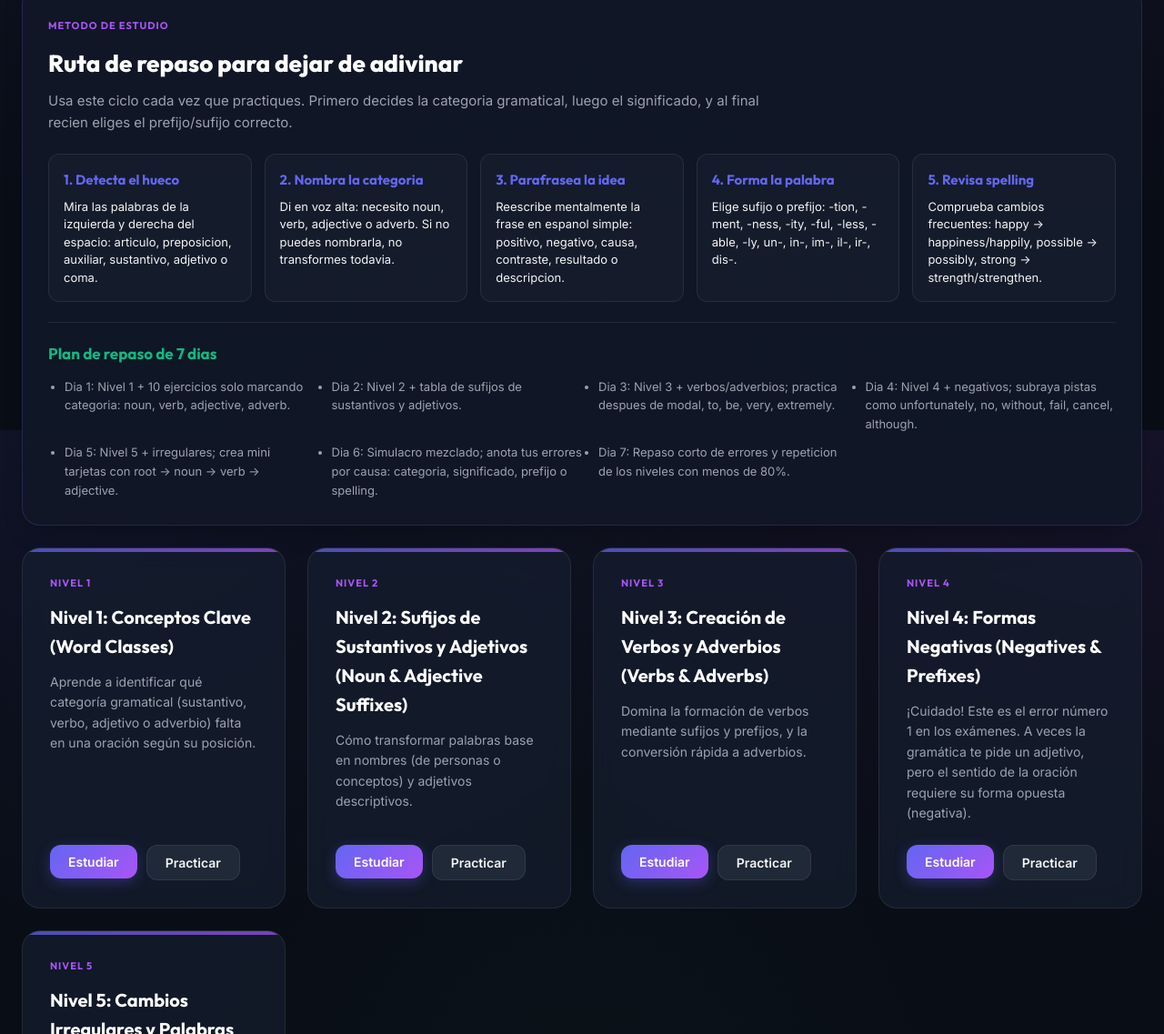
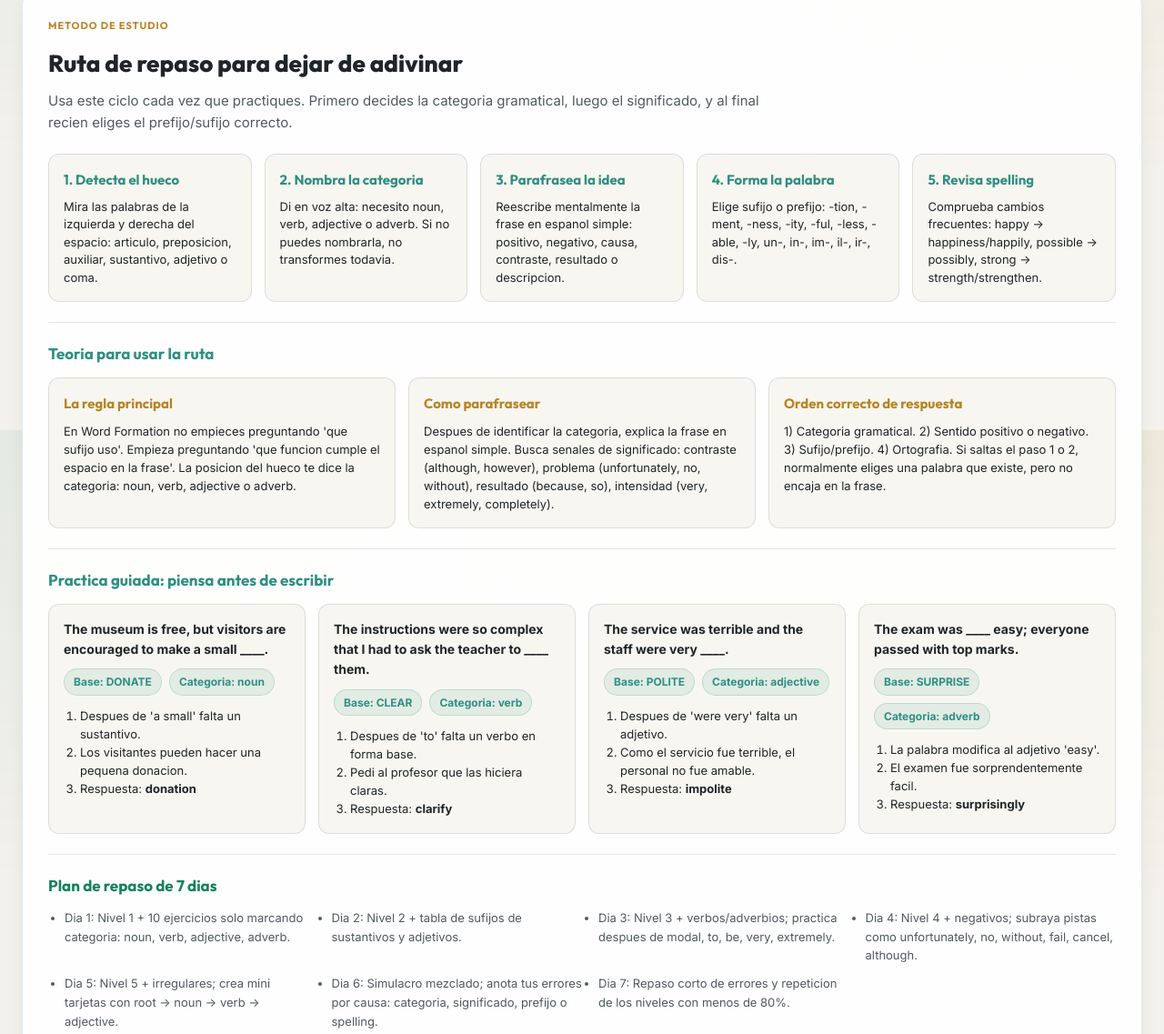
Before and after one commit to martinjbc/word_formation, a website: page index.html in a window 1280 px wide. Shown: the part 327-1464 px from the top of the page at 91% size. Drawn offline with Linux system fonts and the light colour scheme.

Commit message:
cambiando de color

```diff
--- a/app.js
+++ b/app.js
@@ -120,6 +120,36 @@ function renderStudyPlan(container, plan) {
           <span>${step.detail}</span>
         </div>
       `).join('')}
+    </div>
+    <div class="study-theory">
+      <h4>Teoria para usar la ruta</h4>
+      <div class="study-theory-grid">
+        ${plan.theory.map(item => `
+          <div class="study-theory-card">
+            <strong>${item.title}</strong>
+            <p>${item.content}</p>
+          </div>
+        `).join('')}
+      </div>
+    </div>
+    <div class="guided-practice">
+      <h4>Practica guiada: piensa antes de escribir</h4>
+      <div class="guided-practice-grid">
+        ${plan.guidedPractice.map(item => `
+          <div class="guided-practice-card">
+            <p class="guided-sentence">${item.sentence}</p>
+            <div class="guided-meta">
+              <span>Base: ${item.base}</span>
+              <span>Categoria: ${item.category}</span>
+            </div>
+            <ol>
+              <li>${item.clue}</li>
+              <li>${item.paraphrase}</li>
+              <li>Respuesta: <strong>${item.answer}</strong></li>
+            </ol>
+          </div>
+        `).join('')}
+      </div>
     </div>
     <div class="weekly-review">
       <h4>Plan de repaso de 7 dias</h4>
--- a/data.js
+++ b/data.js
@@ -2,6 +2,54 @@ const WORD_FORMATION_DATA = {
   studyPlan: {
     title: "Ruta de repaso para dejar de adivinar",
     description: "Usa este ciclo cada vez que practiques. Primero decides la categoria gramatical, luego el significado, y al final recien eliges el prefijo/sufijo correcto.",
+    theory: [
+      {
+        title: "La regla principal",
+        content: "En Word Formation no empieces preguntando 'que sufijo uso'. Empieza preguntando 'que funcion cumple el espacio en la frase'. La posicion del hueco te dice la categoria: noun, verb, adjective o adverb."
+      },
+      {
+        title: "Como parafrasear",
+        content: "Despues de identificar la categoria, explica la frase en espanol simple. Busca senales de significado: contraste (although, however), problema (unfortunately, no, without), resultado (because, so), intensidad (very, extremely, completely)."
+      },
+      {
+        title: "Orden correcto de respuesta",
+        content: "1) Categoria gramatical. 2) Sentido positivo o negativo. 3) Sufijo/prefijo. 4) Ortografia. Si saltas el paso 1 o 2, normalmente eliges una palabra que existe, pero no encaja en la frase."
+      }
+    ],
+    guidedPractice: [
+      {
+        sentence: "The museum is free, but visitors are encouraged to make a small ____.",
+        base: "DONATE",
+        category: "noun",
+        clue: "Despues de 'a small' falta un sustantivo.",
+        paraphrase: "Los visitantes pueden hacer una pequena donacion.",
+        answer: "donation"
+      },
+      {
+        sentence: "The instructions were so complex that I had to ask the teacher to ____ them.",
+        base: "CLEAR",
+        category: "verb",
+        clue: "Despues de 'to' falta un verbo en forma base.",
+        paraphrase: "Pedi al profesor que las hiciera claras.",
+        answer: "clarify"
+      },
+      {
+        sentence: "The service was terrible and the staff were very ____.",
+        base: "POLITE",
+        category: "adjective",
+        clue: "Despues de 'were very' falta un adjetivo.",
+        paraphrase: "Como el servicio fue terrible, el personal no fue amable.",
+        answer: "impolite"
+      },
+      {
+        sentence: "The exam was ____ easy; everyone passed with top marks.",
+        base: "SURPRISE",
+        category: "adverb",
+        clue: "La palabra modifica al adjetivo 'easy'.",
+        paraphrase: "El examen fue sorprendentemente facil.",
+        answer: "surprisingly"
+      }
+    ],
     steps: [
       {
         label: "1. Detecta el hueco",
--- a/styles.css
+++ b/styles.css
@@ -3,39 +3,39 @@
 
 :root {
   /* Colors */
-  --bg-primary: #090d16;
-  --bg-secondary: #111827;
-  --bg-tertiary: #1f2937;
+  --bg-primary: #f3f1eb;
+  --bg-secondary: #ffffff;
+  --bg-tertiary: #e5e0d4;
 
-  --card-bg: rgba(22, 31, 48, 0.7);
-  --card-border: rgba(255, 255, 255, 0.08);
+  --card-bg: rgba(255, 255, 255, 0.9);
+  --card-border: rgba(35, 43, 45, 0.12);
 
-  --text-primary: #f3f4f6;
-  --text-secondary: #9ca3af;
-  --text-muted: #6b7280;
+  --text-primary: #1f2528;
+  --text-secondary: #4f5b5f;
+  --text-muted: #7b8588;
 
-  --primary: #6366f1; /* Indigo */
-  --primary-hover: #4f46e5;
-  --primary-glow: rgba(99, 102, 241, 0.15);
+  --primary: #2f8f83;
+  --primary-hover: #24776d;
+  --primary-glow: rgba(47, 143, 131, 0.16);
 
-  --accent: #a855f7; /* Purple */
-  --accent-glow: rgba(168, 85, 247, 0.15);
+  --accent: #b88424;
+  --accent-glow: rgba(184, 132, 36, 0.16);
 
-  --success: #10b981; /* Emerald */
-  --success-glow: rgba(16, 185, 129, 0.1);
-  --success-border: rgba(16, 185, 129, 0.3);
+  --success: #16815f;
+  --success-glow: rgba(22, 129, 95, 0.1);
+  --success-border: rgba(22, 129, 95, 0.28);
 
-  --error: #ef4444; /* Rose */
-  --error-glow: rgba(239, 68, 68, 0.1);
-  --error-border: rgba(239, 68, 68, 0.3);
+  --error: #b93d35;
+  --error-glow: rgba(185, 61, 53, 0.1);
+  --error-border: rgba(185, 61, 53, 0.28);
 
   --warning: #f59e0b; /* Amber */
 
   /* Class Colors for Badges */
-  --badge-verb: #3b82f6;
-  --badge-noun: #ec4899;
-  --badge-adj: #10b981;
-  --badge-adv: #8b5cf6;
+  --badge-verb: #2f74a8;
+  --badge-noun: #b85d63;
+  --badge-adj: #2f8a55;
+  --badge-adv: #7a5ca8;
 
   /* Fonts */
   --font-title: 'Outfit', 'Inter', sans-serif;
@@ -46,7 +46,7 @@
   --radius-md: 12px;
   --radius-lg: 20px;
   --transition: all 0.3s cubic-bezier(0.4, 0, 0.2, 1);
-  --shadow: 0 10px 30px -15px rgba(0, 0, 0, 0.5);
+  --shadow: 0 12px 28px -18px rgba(35, 43, 45, 0.34);
   --blur: blur(12px);
 }
 
@@ -59,9 +59,8 @@
 body {
   background-color: var(--bg-primary);
   background-image:
-    radial-gradient(at 0% 0%, rgba(99, 102, 241, 0.08) 0px, transparent 50%),
-    radial-gradient(at 100% 0%, rgba(168, 85, 247, 0.08) 0px, transparent 50%),
-    radial-gradient(at 50% 100%, rgba(16, 185, 129, 0.03) 0px, transparent 50%);
+    radial-gradient(at 0% 0%, rgba(47, 143, 131, 0.08) 0px, transparent 46%),
+    radial-gradient(at 100% 0%, rgba(184, 132, 36, 0.08) 0px, transparent 46%);
   background-attachment: fixed;
   color: var(--text-primary);
   font-family: var(--font-body);
@@ -112,7 +111,7 @@ header {
 
 .logo-icon {
   background: linear-gradient(135deg, var(--primary), var(--accent));
-  color: white;
+  color: #ffffff;
   width: 42px;
   height: 42px;
   border-radius: var(--radius-md);
@@ -122,7 +121,7 @@ header {
   font-family: var(--font-title);
   font-weight: 800;
   font-size: 24px;
-  box-shadow: 0 0 20px rgba(99, 102, 241, 0.4);
+  box-shadow: 0 8px 18px rgba(47, 143, 131, 0.22);
 }
 
 .logo-text h1 {
@@ -130,7 +129,7 @@ header {
   font-size: 22px;
   font-weight: 700;
   letter-spacing: -0.5px;
-  background: linear-gradient(to right, #ffffff, #d1d5db);
+  background: linear-gradient(to right, #172022, #2f8f83);
   -webkit-background-clip: text;
   -webkit-text-fill-color: transparent;
 }
@@ -147,7 +146,7 @@ header {
 .nav-tabs {
   display: flex;
   gap: 8px;
-  background: rgba(17, 24, 39, 0.8);
+  background: rgba(255, 255, 255, 0.74);
   padding: 6px;
   border-radius: var(--radius-md);
   border: 1px solid var(--card-border);
@@ -178,9 +177,9 @@ header {
 }
 
 .tab-btn.active {
-  color: white;
+  color: #ffffff;
   background: var(--primary);
-  box-shadow: 0 4px 12px rgba(99, 102, 241, 0.3);
+  box-shadow: 0 5px 12px rgba(47, 143, 131, 0.2);
 }
 
 /* Main Content Area */
@@ -221,7 +220,7 @@ main {
   font-weight: 800;
   margin-bottom: 12px;
   letter-spacing: -0.5px;
-  background: linear-gradient(135deg, #ffffff 0%, #a855f7 100%);
+  background: linear-gradient(135deg, #172022 0%, #2f8f83 100%);
   -webkit-background-clip: text;
   -webkit-text-fill-color: transparent;
 }
@@ -243,8 +242,8 @@ main {
 
 .study-plan-panel {
   grid-column: 1 / -1;
-  background: rgba(17, 24, 39, 0.9);
-  border: 1px solid rgba(99, 102, 241, 0.22);
+  background: rgba(255, 255, 255, 0.92);
+  border: 1px solid rgba(47, 143, 131, 0.18);
   border-radius: var(--radius-lg);
   padding: 28px;
   box-shadow: var(--shadow);
@@ -259,7 +258,7 @@ main {
   font-family: var(--font-title);
   font-size: 26px;
   font-weight: 800;
-  color: white;
+  color: var(--text-primary);
   margin-bottom: 8px;
 }
 
@@ -276,7 +275,7 @@ main {
 
 .study-step {
   min-height: 132px;
-  background: rgba(255, 255, 255, 0.025);
+  background: #f8f6f0;
   border: 1px solid var(--card-border);
   border-radius: var(--radius-md);
   padding: 16px;
@@ -295,6 +294,79 @@ main {
   color: var(--text-primary);
   font-size: 13px;
   line-height: 1.5;
+}
+
+.study-theory,
+.guided-practice {
+  margin-top: 22px;
+  padding-top: 20px;
+  border-top: 1px solid var(--card-border);
+}
+
+.study-theory h4,
+.guided-practice h4 {
+  font-family: var(--font-title);
+  font-size: 17px;
+  color: var(--primary);
+  margin-bottom: 12px;
+}
+
+.study-theory-grid,
+.guided-practice-grid {
+  display: grid;
+  grid-template-columns: repeat(auto-fit, minmax(250px, 1fr));
+  gap: 14px;
+}
+
+.study-theory-card,
+.guided-practice-card {
+  background: #f8f6f0;
+  border: 1px solid var(--card-border);
+  border-radius: var(--radius-md);
+  padding: 16px;
+}
+
+.study-theory-card strong {
+  display: block;
+  color: var(--accent);
+  font-family: var(--font-title);
+  font-size: 15px;
+  margin-bottom: 8px;
+}
+
+.study-theory-card p,
+.guided-practice-card li {
+  color: var(--text-primary);
+  font-size: 13px;
+  line-height: 1.55;
+}
+
+.guided-sentence {
+  color: var(--text-primary);
+  font-weight: 700;
+  font-size: 14px;
+  margin-bottom: 10px;
+}
+
+.guided-meta {
+  display: flex;
+  flex-wrap: wrap;
+  gap: 8px;
+  margin-bottom: 12px;
+}
+
+.guided-meta span {
+  background: rgba(47, 143, 131, 0.1);
+  border: 1px solid rgba(47, 143, 131, 0.2);
+  border-radius: 999px;
+  color: var(--primary);
+  font-size: 12px;
+  font-weight: 700;
+  padding: 4px 10px;
+}
+
+.guided-practice-card ol {
+  padding-left: 18px;
 }
 
 .weekly-review {
@@ -350,7 +422,7 @@ main {
 
 .roadmap-card:hover {
   transform: translateY(-5px);
-  border-color: rgba(99, 102, 241, 0.3);
+  border-color: rgba(47, 143, 131, 0.28);
   box-shadow: var(--shadow), 0 0 20px var(--primary-glow);
 }
 
@@ -374,7 +446,7 @@ main {
   font-size: 20px;
   font-weight: 700;
   margin-bottom: 12px;
-  color: white;
+  color: var(--text-primary);
 }
 
 .roadmap-card p {
@@ -407,26 +479,26 @@ main {
 }
 
 .btn:hover {
-  background: var(--text-muted);
-  border-color: var(--text-secondary);
+  background: #d9d2c4;
+  border-color: rgba(35, 43, 45, 0.18);
 }
 
 .btn-primary {
   background: linear-gradient(135deg, var(--primary), var(--accent));
-  color: white;
+  color: #ffffff;
   border: none;
-  box-shadow: 0 4px 15px rgba(99, 102, 241, 0.3);
+  box-shadow: 0 4px 14px rgba(47, 143, 131, 0.2);
 }
 
 .btn-primary:hover {
   transform: translateY(-2px);
-  box-shadow: 0 6px 20px rgba(99, 102, 241, 0.5);
+  box-shadow: 0 6px 18px rgba(47, 143, 131, 0.28);
   background: linear-gradient(135deg, var(--primary), var(--accent));
 }
 
 .btn-success {
   background: var(--success);
-  color: white;
+  color: #ffffff;
   border: none;
 }
 
@@ -486,12 +558,12 @@ main {
 }
 
 .theory-nav-link:hover {
-  background: rgba(255, 255, 255, 0.02);
+  background: rgba(47, 143, 131, 0.08);
   color: var(--text-primary);
 }
 
 .theory-nav-link.active {
-  background: rgba(99, 102, 241, 0.1);
+  background: rgba(47, 143, 131, 0.12);
   color: var(--primary);
   font-weight: 600;
 }
@@ -525,7 +597,7 @@ main {
   font-family: var(--font-title);
   font-size: 28px;
   font-weight: 800;
-  color: white;
+  color: var(--text-primary);
   margin-bottom: 8px;
 }
 
@@ -535,7 +607,7 @@ main {
 }
 
 .tip-box {
-  background: rgba(255, 255, 255, 0.02);
+  background: #f8f6f0;
   border: 1px solid var(--card-border);
   border-radius: var(--radius-md);
   padding: 24px;
@@ -578,11 +650,11 @@ main {
 
 .search-input {
   width: 100%;
-  background: rgba(17, 24, 39, 0.8);
+  background: #ffffff;
   border: 1px solid var(--card-border);
   border-radius: var(--radius-md);
   padding: 14px 16px 14px 44px;
-  color: white;
+  color: var(--text-primary);
   font-family: var(--font-body);
   font-size: 15px;
   transition: var(--transition);
@@ -618,7 +690,7 @@ main {
 }
 
 .matrix-table th {
-  background: rgba(17, 24, 39, 0.9);
+  background: #eee8dc;
   padding: 16px 20px;
   font-size: 12px;
   font-weight: 700;
@@ -640,12 +712,12 @@ main {
 }
 
 .matrix-table tr:hover {
-  background: rgba(255, 255, 255, 0.01);
+  background: rgba(47, 143, 131, 0.05);
 }
 
 .root-word {
   font-weight: 700;
-  color: white;
+  color: var(--text-primary);
   font-size: 15px;
 }
 
@@ -660,27 +732,27 @@ main {
 }
 
 .word-badge.verb {
-  background: rgba(59, 130, 246, 0.1);
-  color: #60a5fa;
-  border-color: rgba(59, 130, 246, 0.2);
+  background: rgba(47, 116, 168, 0.1);
+  color: #235f8c;
+  border-color: rgba(47, 116, 168, 0.22);
 }
 
 .word-badge.noun {
-  background: rgba(236, 72, 153, 0.1);
-  color: #f472b6;
-  border-color: rgba(236, 72, 153, 0.2);
+  background: rgba(184, 93, 99, 0.1);
+  color: #97464b;
+  border-color: rgba(184, 93, 99, 0.22);
 }
 
 .word-badge.adjective {
-  background: rgba(16, 185, 129, 0.1);
-  color: #34d399;
-  border-color: rgba(16, 185, 129, 0.2);
+  background: rgba(47, 138, 85, 0.1);
+  color: #2f754b;
+  border-color: rgba(47, 138, 85, 0.22);
 }
 
 .word-badge.adverb {
-  background: rgba(139, 92, 246, 0.1);
-  color: #a78bfa;
-  border-color: rgba(139, 92, 246, 0.2);
+  background: rgba(122, 92, 168, 0.1);
+  color: #62498b;
+  border-color: rgba(122, 92, 168, 0.22);
 }
 
 .empty-state {
@@ -710,7 +782,7 @@ main {
 
 .select-dropdown {
   background: var(--bg-secondary);
-  color: white;
+  color: var(--text-primary);
   border: 1px solid var(--card-border);
   padding: 10px 16px;
   border-radius: var(--radius-md);
@@ -756,9 +828,9 @@ main {
 }
 
 .score-badge {
-  background: rgba(168, 85, 247, 0.1);
+  background: rgba(184, 132, 36, 0.12);
   color: var(--accent);
-  border: 1px solid rgba(168, 85, 247, 0.2);
+  border: 1px solid rgba(184, 132, 36, 0.24);
   padding: 6px 14px;
   border-radius: 50px;
   font-weight: 600;
@@ -796,7 +868,7 @@ main {
   font-size: 22px;
   font-weight: 600;
   line-height: 1.6;
-  color: white;
+  color: var(--text-primary);
   margin-bottom: 30px;
 }
 
@@ -812,14 +884,14 @@ main {
 
 .word-hint {
   display: inline-block;
-  background: rgba(255, 255, 255, 0.05);
+  background: #f8f6f0;
   border: 1px solid var(--card-border);
   padding: 6px 16px;
   border-radius: 50px;
   font-size: 14px;
   font-weight: 700;
   letter-spacing: 1px;
-  color: white;
+  color: var(--text-primary);
   margin-bottom: 20px;
 }
 
@@ -830,11 +902,11 @@ main {
 
 .answer-input {
   flex: 1;
-  background: rgba(17, 24, 39, 0.9);
+  background: #ffffff;
   border: 2px solid var(--card-border);
   border-radius: var(--radius-md);
   padding: 14px 20px;
-  color: white;
+  color: var(--text-primary);
   font-family: var(--font-body);
   font-size: 18px;
   font-weight: 600;
@@ -919,8 +991,8 @@ main {
 
 .correct-answer-text {
   font-weight: 700;
-  color: white;
-  background: rgba(255, 255, 255, 0.1);
+  color: var(--text-primary);
+  background: rgba(47, 143, 131, 0.1);
   padding: 2px 6px;
   border-radius: 4px;
 }
@@ -947,7 +1019,7 @@ main {
   font-family: var(--font-title);
   font-size: 28px;
   font-weight: 800;
-  color: white;
+  color: var(--text-primary);
   margin-bottom: 12px;
 }
 
@@ -966,7 +1038,7 @@ main {
 }
 
 .stat-item {
-  background: rgba(255, 255, 255, 0.02);
+  background: #f8f6f0;
   border: 1px solid var(--card-border);
   padding: 16px;
   border-radius: var(--radius-md);
@@ -975,7 +1047,7 @@ main {
 .stat-val {
   font-size: 24px;
   font-weight: 800;
-  color: white;
+  color: var(--text-primary);
   font-family: var(--font-title);
 }
 
```
Also changed, not shown: index.html (+1 -1 lines).
